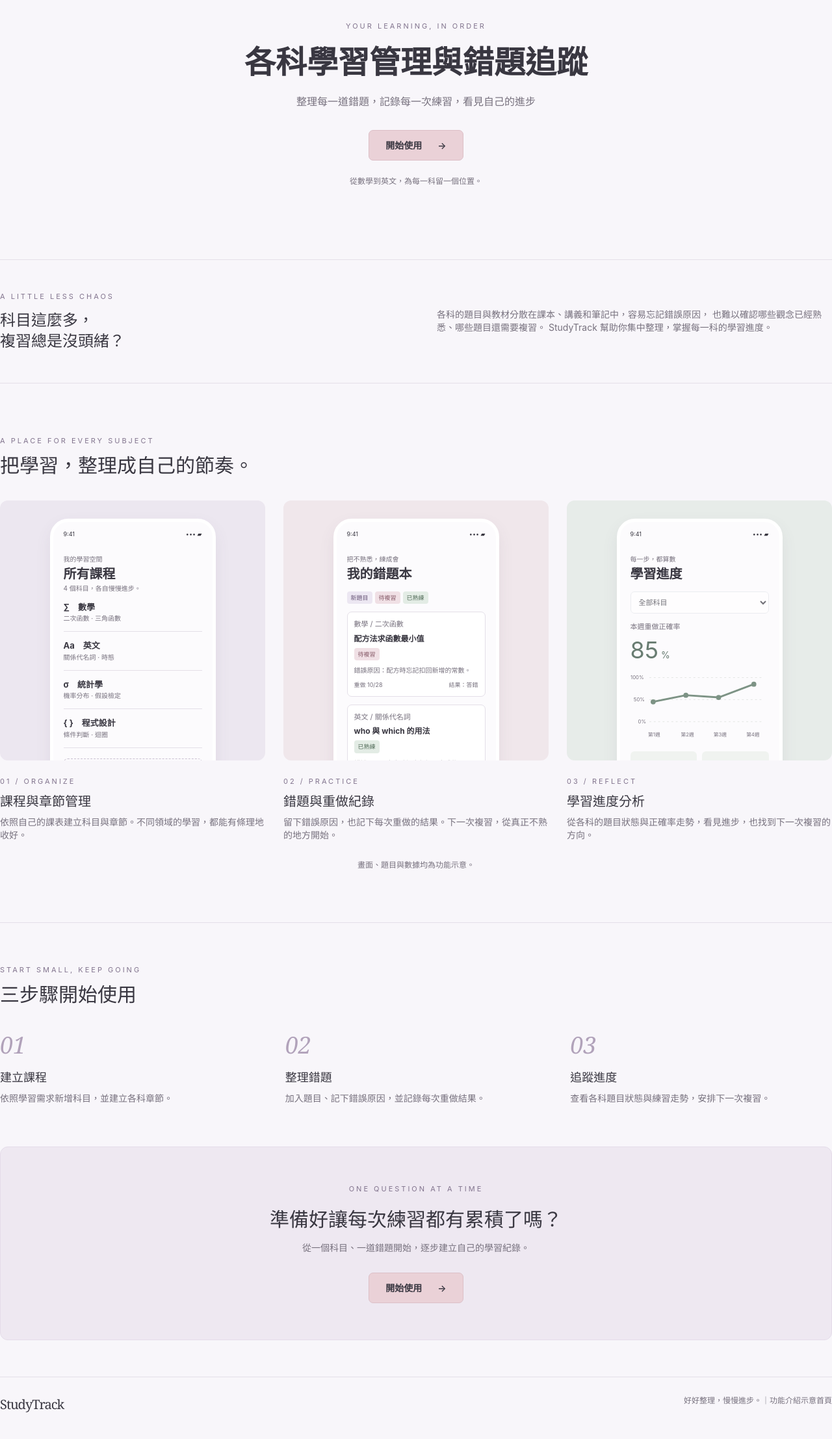
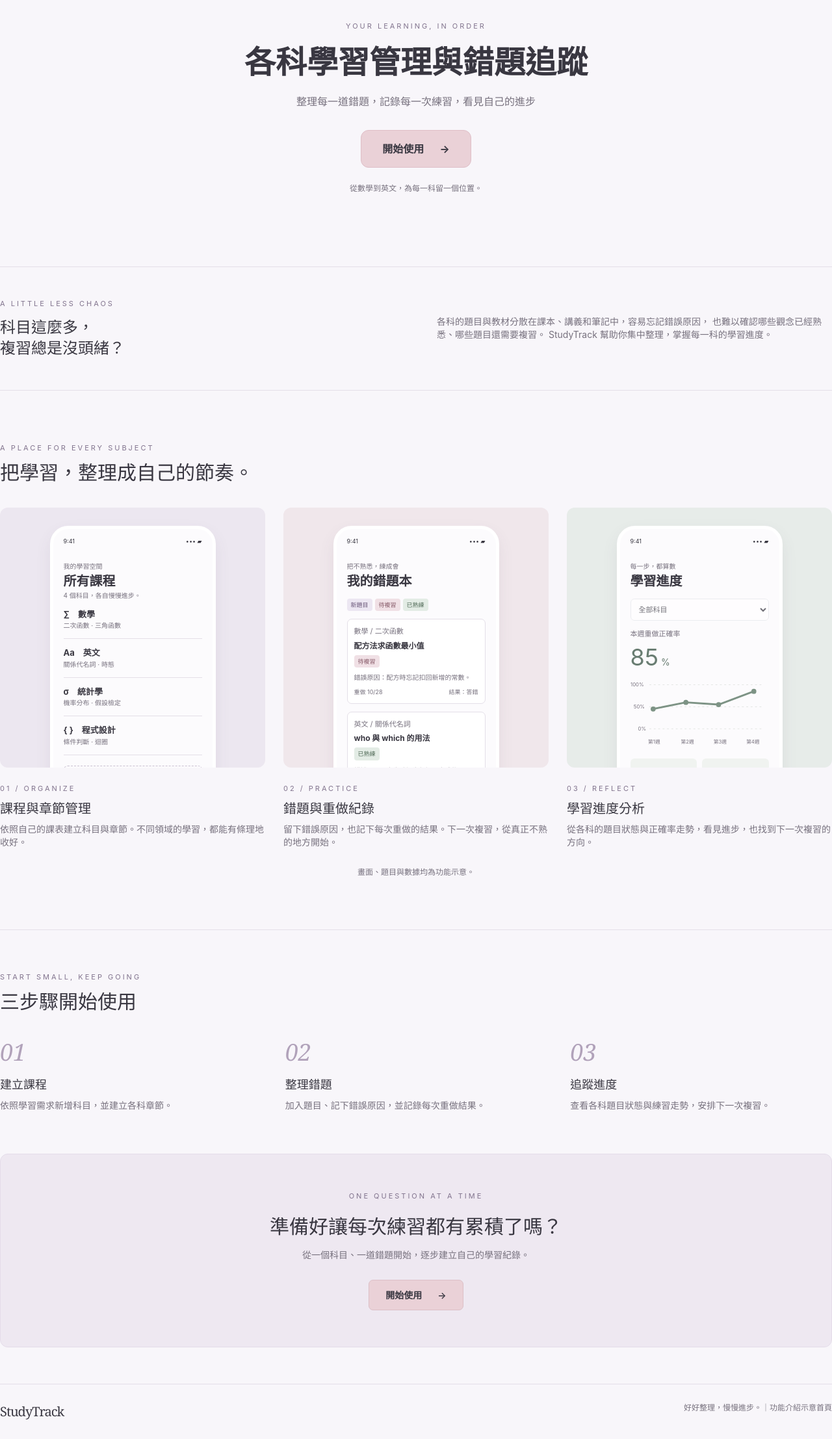
Before and after one commit to WangHengXi/final-study, a Django app: page / in a window 1280 px wide. Shown: the part 167-2381 px from the top of the page at 65% size. Before the commit the page ends 2340 px from the top, so only its background shows below. Run offline with Django 5.2, Linux system fonts and the light colour scheme; some libraries are stand-ins or nearby versions.

Commit message:
網頁串聯登入畫面

```diff
--- a/apps/core/templates/core/home.html
+++ b/apps/core/templates/core/home.html
@@ -212,8 +212,10 @@
         <p class="muted text-sm md:text-base mt-6 mb-8">
           整理每一道錯題，記錄每一次練習，看見自己的進步
         </p>
-        <a href="#steps" class="button" data-start>
-          開始使用 <span aria-hidden="true">→</span>
+        <a href="{% url 'account_login' %}"
+        class="inline-flex items-center justify-center gap-6 rounded-xl border border-[#dfbec7] bg-[#ead1d7] px-8 py-4 font-bold text-[#393741] transition hover:bg-[#dfbec7]">
+       開始使用
+       <span aria-hidden="true">→</span>
         </a>
         <p class="muted text-xs mt-6">
           從數學到英文，為每一科留一個位置。
```
